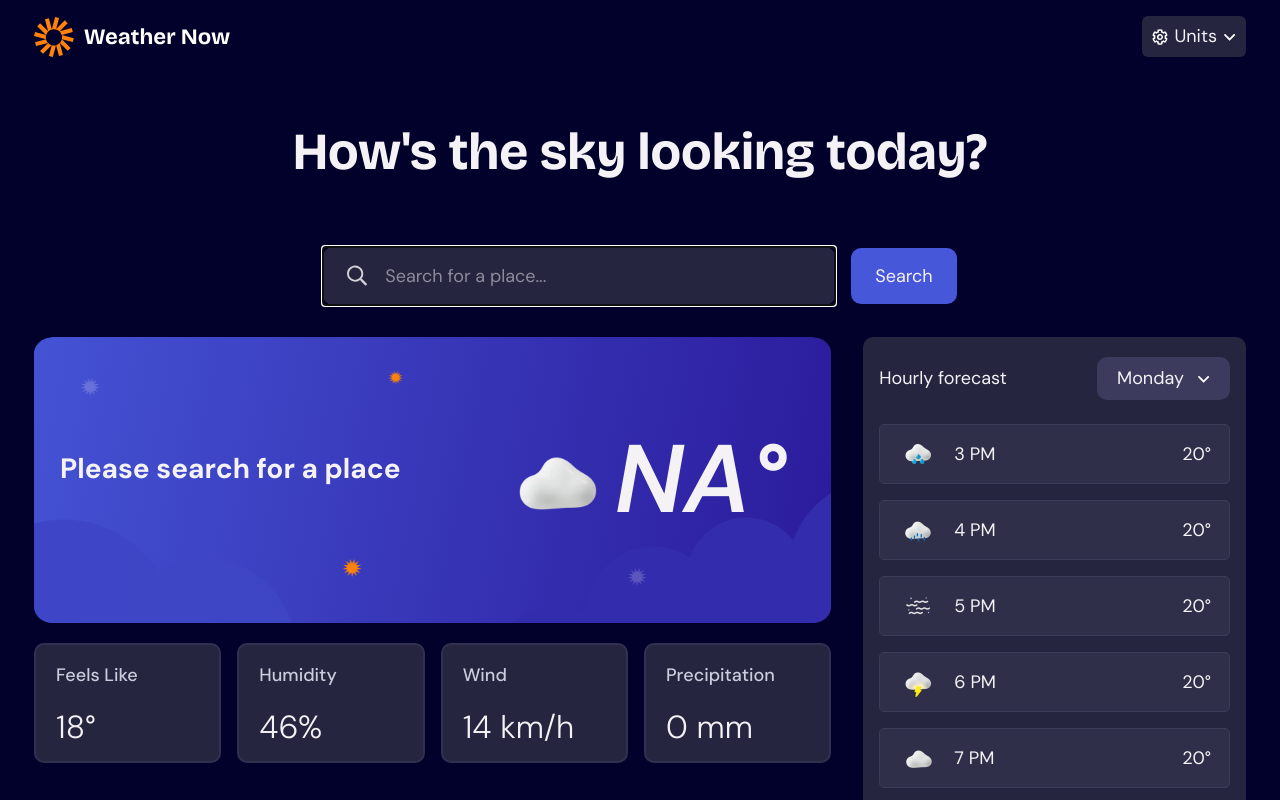
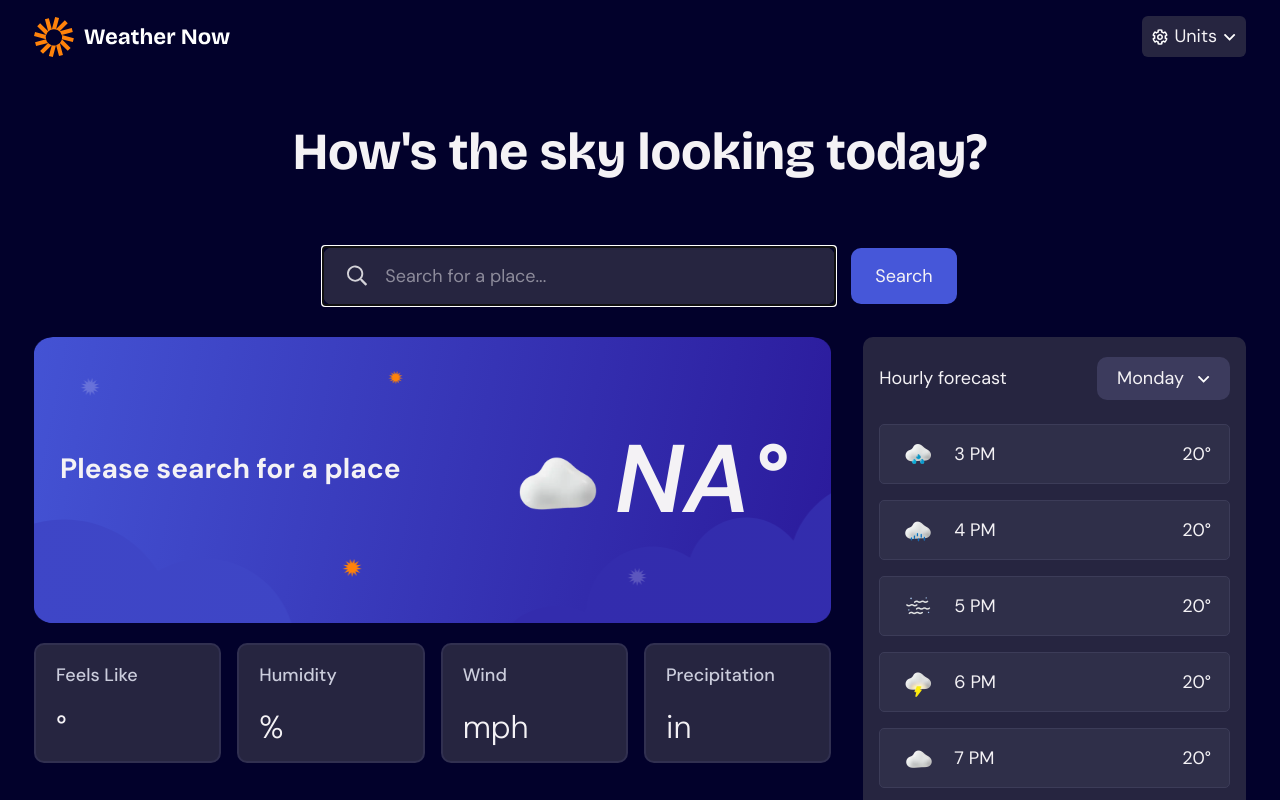
Before and after one commit to florianstancioiu/weather-app, a React (Vite) app: page / in a window 1280 px wide. Shown: the top 800 px of the page. Built offline with nearby package versions, Linux system fonts and the light colour scheme.

Commit message:
I implemented the TodaysWeather functionality

```diff
--- a/src/components/TodaysWeather/TodaysWeather.tsx
+++ b/src/components/TodaysWeather/TodaysWeather.tsx
@@ -2,18 +2,31 @@ import TodaysWeatherItem from "../TodaysWeatherItem/TodaysWeatherItem";
 import WeatherCode from "../WeatherCode/WeatherCode";
 
 export type TodaysWeather = {
-  data?: {
+  primaryData?: {
     city: string;
     country: string;
     date: string;
     temperature: number;
     weatherCode: number;
   };
+  secondaryData?: {
+    feelsLike: number;
+    humidity: number;
+    wind: number;
+    precipitation: number;
+  };
+  isMetric: boolean;
   isLoading: boolean;
 };
 
-const TodaysWeather = ({ data, isLoading }: TodaysWeather) => {
-  const { city, country, date, temperature, weatherCode } = data || {};
+const TodaysWeather = ({
+  primaryData,
+  secondaryData,
+  isMetric,
+  isLoading,
+}: TodaysWeather) => {
+  const { city, country, date, temperature, weatherCode } = primaryData || {};
+  const { feelsLike, humidity, wind, precipitation } = secondaryData || {};
 
   return (
     <main className="mb-[2.5rem] dsktp:mb-[3.25rem]">
@@ -48,15 +61,27 @@ const TodaysWeather = ({ data, isLoading }: TodaysWeather) => {
       <ul className="grid gap-[1rem] grid-cols-2 dsktp:grid-cols-4">
         <TodaysWeatherItem
           title="Feels Like"
-          value="18°"
+          value={feelsLike}
           isLoading={isLoading}
+          isMetric={isMetric}
         />
-        <TodaysWeatherItem title="Humidity" value="46%" isLoading={isLoading} />
-        <TodaysWeatherItem title="Wind" value="14 km/h" isLoading={isLoading} />
+        <TodaysWeatherItem
+          title="Humidity"
+          value={humidity}
+          isLoading={isLoading}
+          isMetric={isMetric}
+        />
+        <TodaysWeatherItem
+          title="Wind"
+          value={wind}
+          isLoading={isLoading}
+          isMetric={isMetric}
+        />
         <TodaysWeatherItem
           title="Precipitation"
-          value="0 mm"
+          value={precipitation}
           isLoading={isLoading}
+          isMetric={isMetric}
         />
       </ul>
     </main>
--- a/src/components/TodaysWeatherItem/TodaysWeatherItem.tsx
+++ b/src/components/TodaysWeatherItem/TodaysWeatherItem.tsx
@@ -1,10 +1,32 @@
 export type TodaysWeatherItem = {
   title: string;
-  value: string;
+  value?: number;
+  isMetric: boolean;
   isLoading: boolean;
 };
 
-const TodaysWeatherItem = ({ title, value, isLoading }: TodaysWeatherItem) => {
+const TodaysWeatherItem = ({
+  title,
+  value,
+  isLoading,
+  isMetric,
+}: TodaysWeatherItem) => {
+  let titleSuffix = "";
+  switch (title) {
+    case "Feels Like":
+      titleSuffix = "°";
+      break;
+    case "Humidity":
+      titleSuffix = "%";
+      break;
+    case "Wind":
+      titleSuffix = isMetric ? "km/h" : "mph";
+      break;
+    case "Precipitation":
+      titleSuffix = isMetric ? "mm" : "in";
+      break;
+  }
+
   return (
     <>
       {!isLoading && (
@@ -12,7 +34,10 @@ const TodaysWeatherItem = ({ title, value, isLoading }: TodaysWeatherItem) => {
           <p className="text-grayish-white font-medium mb-[1.875rem] dsktp:mb-[1.5rem] text-[1.125rem] leading-[120%]">
             {title}
           </p>
-          <p className="font-light text-[2rem] leading-none">{value}</p>
+          <p className="font-light text-[2rem] leading-none">
+            {value !== undefined ? Math.round(value) : ""}
+            {titleSuffix}
+          </p>
         </li>
       )}
 
--- a/src/components/WeatherCode/WeatherCode.tsx
+++ b/src/components/WeatherCode/WeatherCode.tsx
@@ -7,7 +7,7 @@ import IconSnow from "../../images/icon-snow.webp";
 import IconStorm from "../../images/icon-storm.webp";
 
 export type WeatherCode = {
-  code: number;
+  code?: number;
   className: string;
 };
 
```
